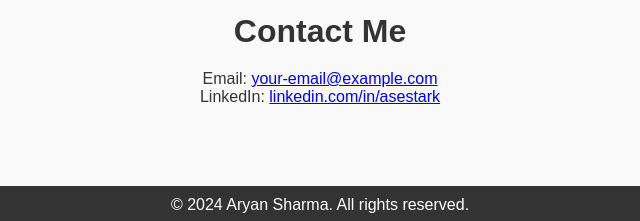
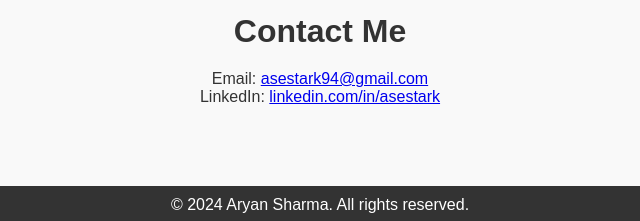
Before and after one commit to AseStark/website2, a plain HTML site: page index.htm in a window 1280 px wide. Shown: the part 2313-2534 px from the top of the page, 320-960 px from the left. Drawn offline with Linux system fonts and the light colour scheme.

Commit message:
Update index.htm

```diff
--- a/index.htm
+++ b/index.htm
@@ -112,7 +112,7 @@
     <!-- Contact Section -->
     <section id="contact">
         <h2>Contact Me</h2>
-        <p>Email: <a href="mailto:your-email@example.com">your-email@example.com</a></p>
+        <p>Email: <a href="mailto:asestark94@gmail.com">asestark94@gmail.com</a></p>
         <p>LinkedIn: <a href="https://www.linkedin.com/in/asestark" target="_blank">linkedin.com/in/asestark</a></p>
     </section>
 
```
